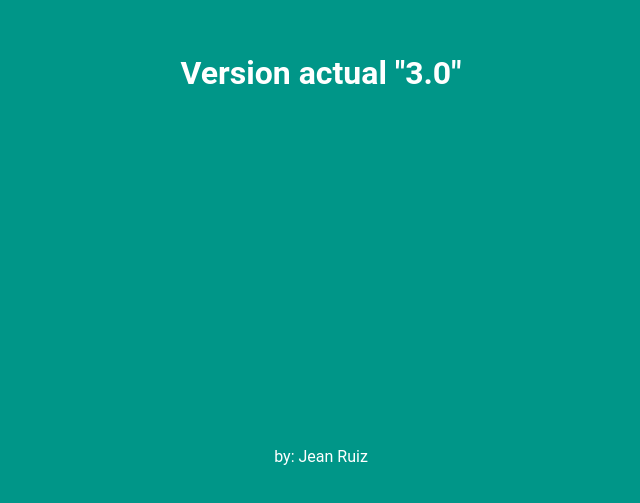
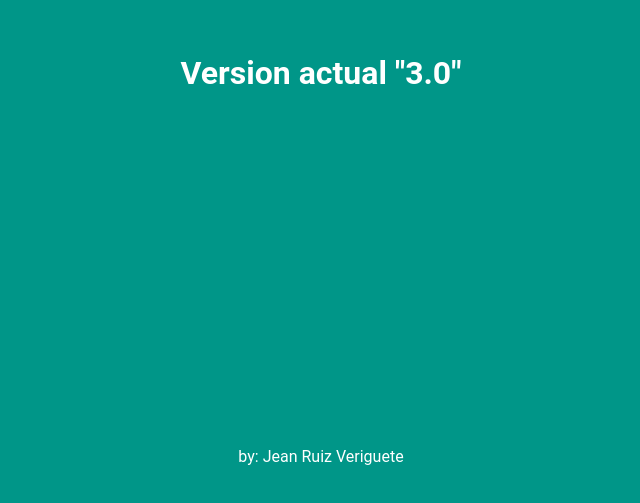
Before and after one commit to JeanCRuiz/increment-version-nuxt, a Nuxt app: page / in a window 1280 px wide. Shown: the part 141-644 px from the top of the page, without its empty margins (319-959 px from the left). Built offline with nearby package versions, Linux system fonts and the light colour scheme; no server answers; the database is empty.

Commit message:
Update author name in index.vue

```diff
--- a/pages/index.vue
+++ b/pages/index.vue
@@ -1,7 +1,7 @@
 <template>
   <v-container fluid class="bg-teal grid-container">
     <h1>Version actual "{{ version }}"</h1>
-    <span>by: Jean Ruiz</span>
+    <span>by: Jean Ruiz Veriguete</span>
   </v-container>
 </template>
 <script lang="ts">
```
